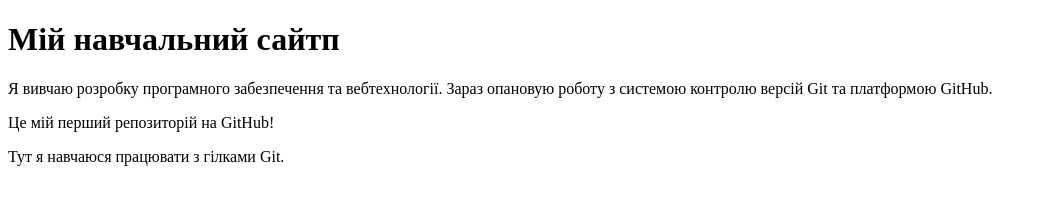
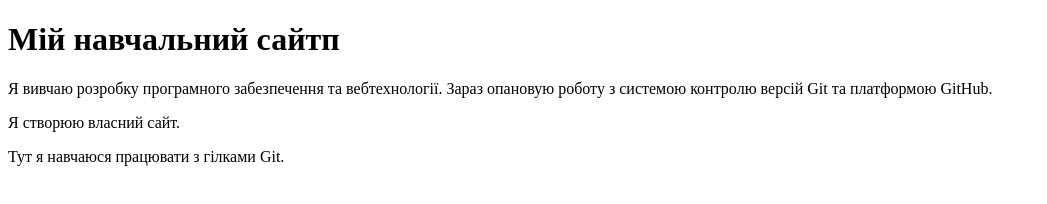
Before and after one commit to Eugene386/my_first_website, a plain HTML site: page index.html in a window 1280 px wide. Shown: the whole page, without its empty margins (0-1047 px from the left). Drawn offline with Linux system fonts and the light colour scheme.

Commit message:
Update subtitle in feature branch
Signed-off-by: Eugene Nikitenko <204746086+Eugene386@users.noreply.github.com>

```diff
--- a/index.html
+++ b/index.html
@@ -9,7 +9,7 @@
 
     <h1>Мій навчальний сайтп</h1>
     <p>Я вивчаю розробку програмного забезпечення та вебтехнології. Зараз опановую роботу з системою контролю версій Git та платформою GitHub.</p>
-    <p>Це мій перший репозиторій на GitHub!</p>
+    <p>Я створюю власний сайт.</p>
     <p>Тут я навчаюся працювати з гілками Git.</p>
 
 </body>
```
